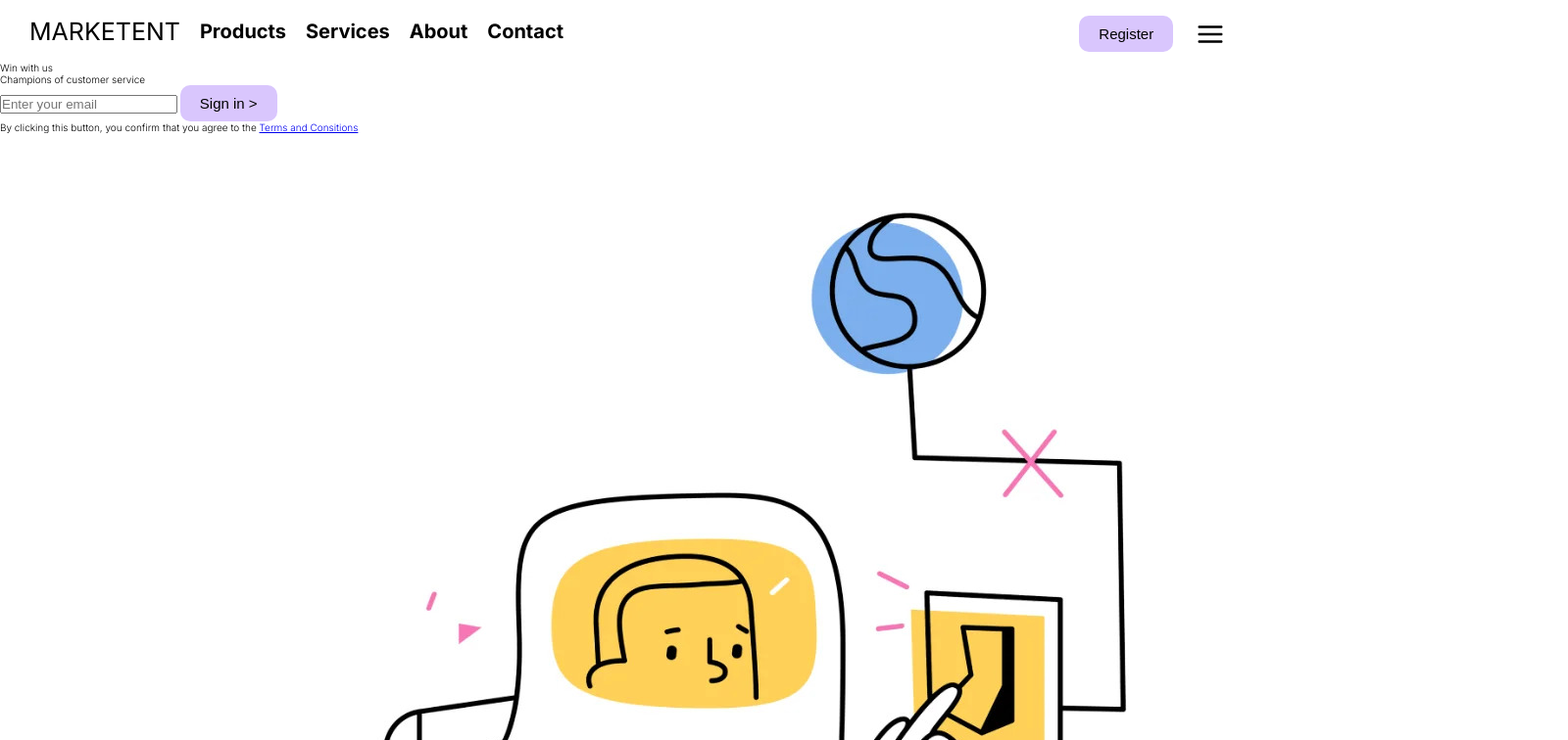
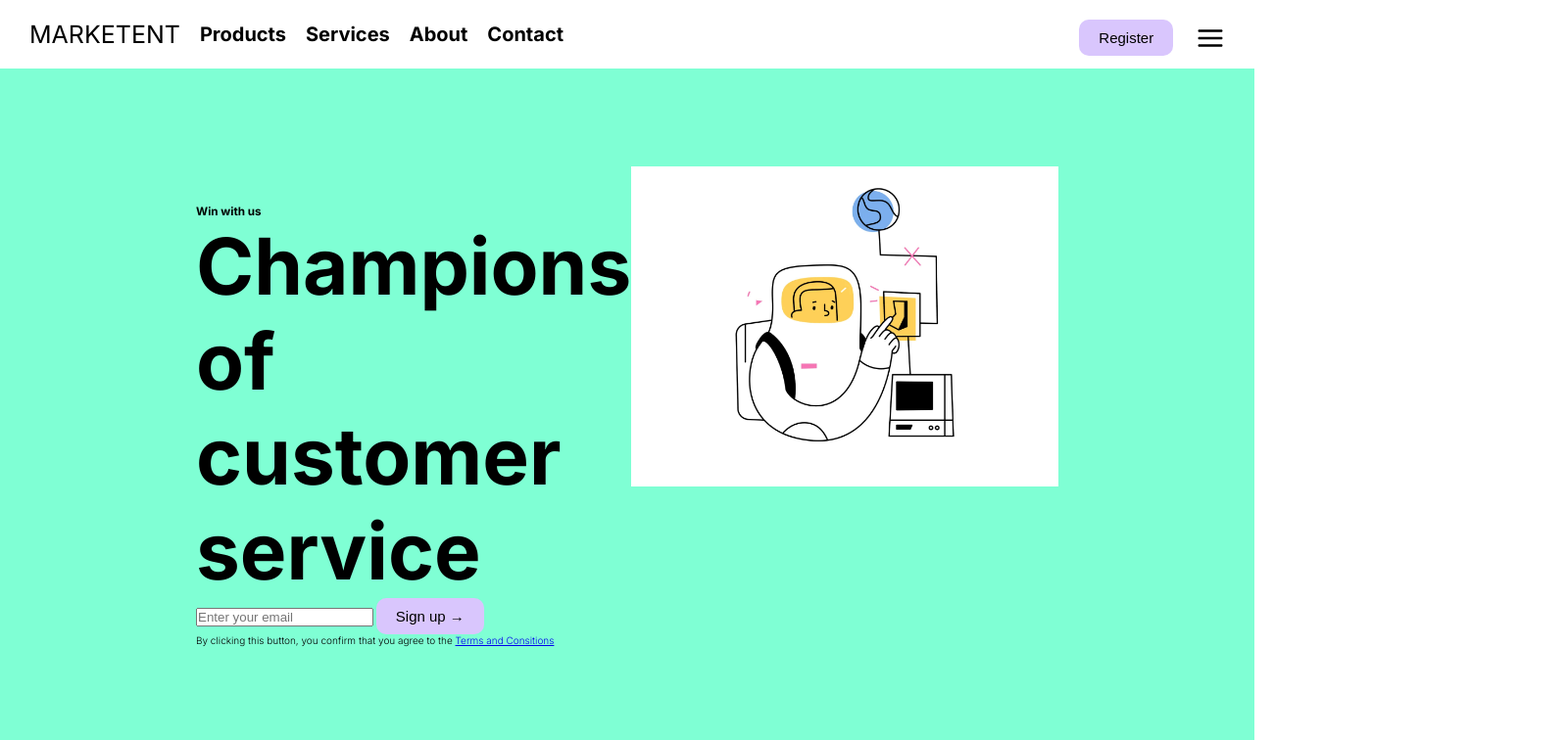
Before and after one commit to daltavida/Marketent, a website: page index.html in a window 1280 px wide. Shown: the top 756 px of the page at 98% size, 1600 px wide, since content can reach past the window. Drawn offline with Linux system fonts and the light colour scheme.

Commit message:
Create grid from header

```diff
--- a/index.html
+++ b/index.html
@@ -40,31 +40,25 @@
     <!--  Header with a hero image and mailing list -->
 
     <header class="header">
-      <!-- Heading box that contains heading 1 and a subscription box -->
-
-      <div class="header__heading-box">
-        <div class="header__tagline">Win with us</div>
-        <div class="header__heading">Champions of customer service</div>
+      <h3 class="header__tagline">Win with us</h3>
+      <h1 class="header__heading">Champions of customer service</h1>
+      <div class="header__signup">
         <input
           type="text"
           class="header__input"
           placeholder="Enter your email"
         />
-        <button class="btn btn__primary">Sign in ></button>
-        <div class="header__disclaimer">
+        <button class="btn btn__primary">Sign up &rarr;</button>
+      </div>
+      <p class="header__disclaimer">
         By clicking this button, you confirm that you agree to the
         <a href="#">Terms and Consitions</a>
-        </div>
-      </div>
-
-      <!-- Hero image -->
-      <div class="header__hero-img">
+      </p>
       <img
         src="img/astronaut.jpg"
         alt="Artwork of an astronaut"
         class="header__img"
       />
-      </div>
     </header>
   </body>
 </html>
--- a/sass/base/_typography.scss
+++ b/sass/base/_typography.scss
@@ -0,0 +1,6 @@
+h1 {
+  font-size: 8rem;
+}
+
+h3 {
+}
--- a/sass/layout/_header.scss
+++ b/sass/layout/_header.scss
@@ -0,0 +1,20 @@
+.header {
+  display: grid;
+  width: 100%;
+  height: calc(100vh - 7rem);
+  grid-template-columns: 1fr 2fr;
+  grid-template-rows: 1fr min-content min-content 1fr;
+  padding: 10rem 20rem;
+
+  background-color: aquamarine;
+
+  &__img {
+    width: 100%;
+    grid-column: 2 / 3;
+    grid-row: 1 / -1;
+  }
+
+  &__tagline {
+    align-self: end;
+  }
+}
--- a/sass/layout/_navbar.scss
+++ b/sass/layout/_navbar.scss
@@ -1,6 +1,7 @@
 .navbar {
   display: flex;
   padding: 1rem 3rem;
+  height: 7rem;
 
   align-items: center;
   justify-content: space-between;
```
Also changed, not shown: css/style.css. Lines whose indentation alone changed are shown as unchanged.
